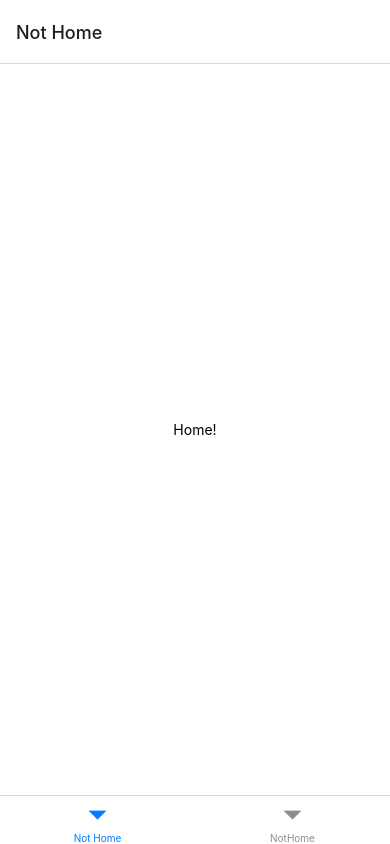
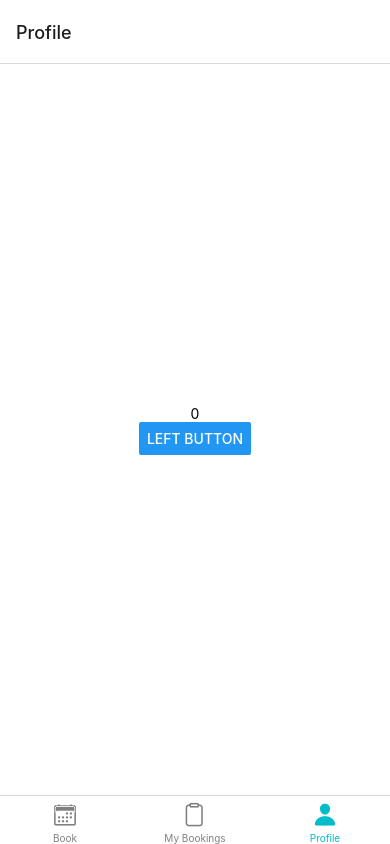
Before and after one commit to 1916eco/soulistico-app, a React Native app: screen /Profile in a window 390 px wide. Built offline with nearby package versions, Linux system fonts and the light colour scheme.

Commit message:
Component for the tabs

```diff
--- a/App.js
+++ b/App.js
@@ -2,25 +2,42 @@ import { StatusBar } from 'expo-status-bar';
 import { StyleSheet, Text, View } from 'react-native';
 import { NavigationContainer } from '@react-navigation/native';
 import { createBottomTabNavigator } from '@react-navigation/bottom-tabs';
+import HomeScreen from './components/HomeScreen';
+import MyBooking from './components/MyBooking';
+import myProfile from './components/MyProfile';
+import Ionicons from '@expo/vector-icons/Ionicons';
 
 const Tab = createBottomTabNavigator();
 
 //Home component
-function HomeScreen() {
-  return (
-    <View style={styles.container}>
-      <Text>Home!</Text>
-      </View>
-      )
-}
-
 
 export default function App() {
   return (
     <NavigationContainer>
-      <Tab.Navigator>
-        <Tab.Screen name="Not Home" component={HomeScreen} />
-        <Tab.Screen name="NotHome" component={HomeScreen} />
+      <Tab.Navigator
+              screenOptions={({ route }) => ({
+                tabBarIcon: ({ focused, color, size }) => {
+                  let iconName;
+
+                  if (route.name === 'Book') {
+                    iconName = focused
+                      ? 'calendar'
+                      : 'calendar-outline';
+                  } else if (route.name === 'My Bookings') {
+                    iconName = focused ? 'clipboard' : 'clipboard-outline';
+                  }else if (route.name === 'Profile') {
+                    iconName = focused ? 'person' : 'person-outline';
+                  }
+
+                  // You can return any component that you like here!
+                  return <Ionicons name={iconName} size={size} color={color} />;
+                },
+                tabBarActiveTintColor: '#02bdc9',
+                tabBarInactiveTintColor: 'gray',
+              })}>
+        <Tab.Screen name="Book" component={HomeScreen} />
+        <Tab.Screen name="My Bookings" component={MyBooking} />
+        <Tab.Screen name="Profile" component={myProfile} />
       </Tab.Navigator>
     </NavigationContainer>
   );
--- /dev/null
+++ b/components/HomeScreen.js
@@ -0,0 +1,19 @@
+import { StatusBar } from 'expo-status-bar';
+import { StyleSheet, Text, View } from 'react-native';
+//Home component
+export default function HomeScreen() {
+  return (
+    <View style={styles.container}>
+      <Text>Book Here!</Text>
+      </View>
+      );
+}
+
+const styles = StyleSheet.create({
+  container: {
+    flex: 1,
+    backgroundColor: '#fff',
+    alignItems: 'center',
+    justifyContent: 'center',
+  },
+});
--- /dev/null
+++ b/components/MyBooking.js
@@ -0,0 +1,19 @@
+import { StatusBar } from 'expo-status-bar';
+import { StyleSheet, Text, View } from 'react-native';
+//Home component
+export default function MyBooking() {
+  return (
+    <View style={styles.container}>
+      <Text>Bookings!</Text>
+      </View>
+      );
+}
+
+const styles = StyleSheet.create({
+  container: {
+    flex: 1,
+    backgroundColor: '#fff',
+    alignItems: 'center',
+    justifyContent: 'center',
+  },
+});
--- /dev/null
+++ b/components/MyProfile.js
@@ -0,0 +1,26 @@
+import { StatusBar } from 'expo-status-bar';
+import { useState } from 'react';
+import { Button, StyleSheet, Text, View,Alert  } from 'react-native';
+//Home component
+export default function MyProfile() {
+    const [count, setCount] = useState(0);
+    const onPress = () => setCount(prevCount => prevCount + 1);
+  return (
+    <View style={styles.container}>
+        <Text>{count}</Text>
+        <Button
+          title="Left button"
+          onPress={() => onPress()}
+        />
+      </View>
+      );
+}
+
+const styles = StyleSheet.create({
+  container: {
+    flex: 1,
+    backgroundColor: '#fff',
+    alignItems: 'center',
+    justifyContent: 'center',
+  },
+});
```
Also changed, not shown: context/UserAuthContext.js (added, +72 -0 lines), assets/icon.png, assets/splash.png.
